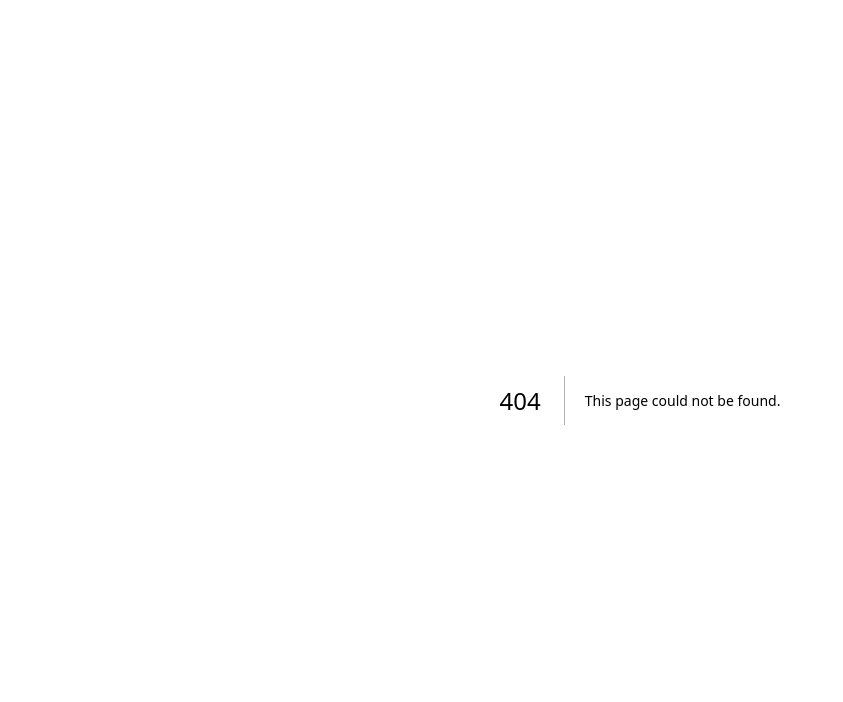
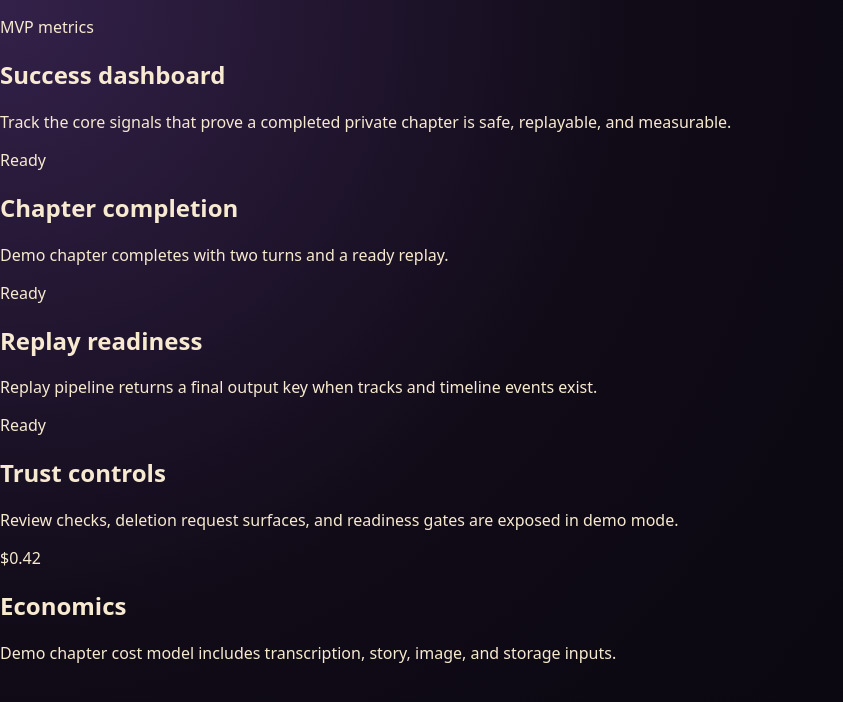
Before and after one commit to OmarA1-Bakri/StoryTime, a Next.js app in the folder apps/web/: page /app/metrics in a window 1280 px wide. Before the commit this address had no page. Shown: the top 702 px of the page, without its empty margins (0-843 px from the left). Built offline with nearby package versions, Linux system fonts and the light colour scheme.

Commit message:
feat: add metrics dashboard page

```diff
--- /dev/null
+++ b/apps/web/app/app/metrics/page.tsx
@@ -0,0 +1,27 @@
+const metrics = [
+  { label: "Chapter completion", value: "Ready", detail: "Demo chapter completes with two turns and a ready replay." },
+  { label: "Replay readiness", value: "Ready", detail: "Replay pipeline returns a final output key when tracks and timeline events exist." },
+  { label: "Trust controls", value: "Ready", detail: "Review checks, deletion request surfaces, and readiness gates are exposed in demo mode." },
+  { label: "Economics", value: "$0.42", detail: "Demo chapter cost model includes transcription, story, image, and storage inputs." }
+];
+
+export default function MetricsPage() {
+  return (
+    <main className="app-shell">
+      <section className="app-panel">
+        <p className="eyebrow">MVP metrics</p>
+        <h1>Success dashboard</h1>
+        <p className="lead">Track the core signals that prove a completed private chapter is safe, replayable, and measurable.</p>
+        <div className="feature-grid">
+          {metrics.map((metric) => (
+            <article className="feature-card" key={metric.label}>
+              <span>{metric.value}</span>
+              <h2>{metric.label}</h2>
+              <p>{metric.detail}</p>
+            </article>
+          ))}
+        </div>
+      </section>
+    </main>
+  );
+}
```
Also changed, not shown: 1 other file (tests, documents, lock files or other folders).
